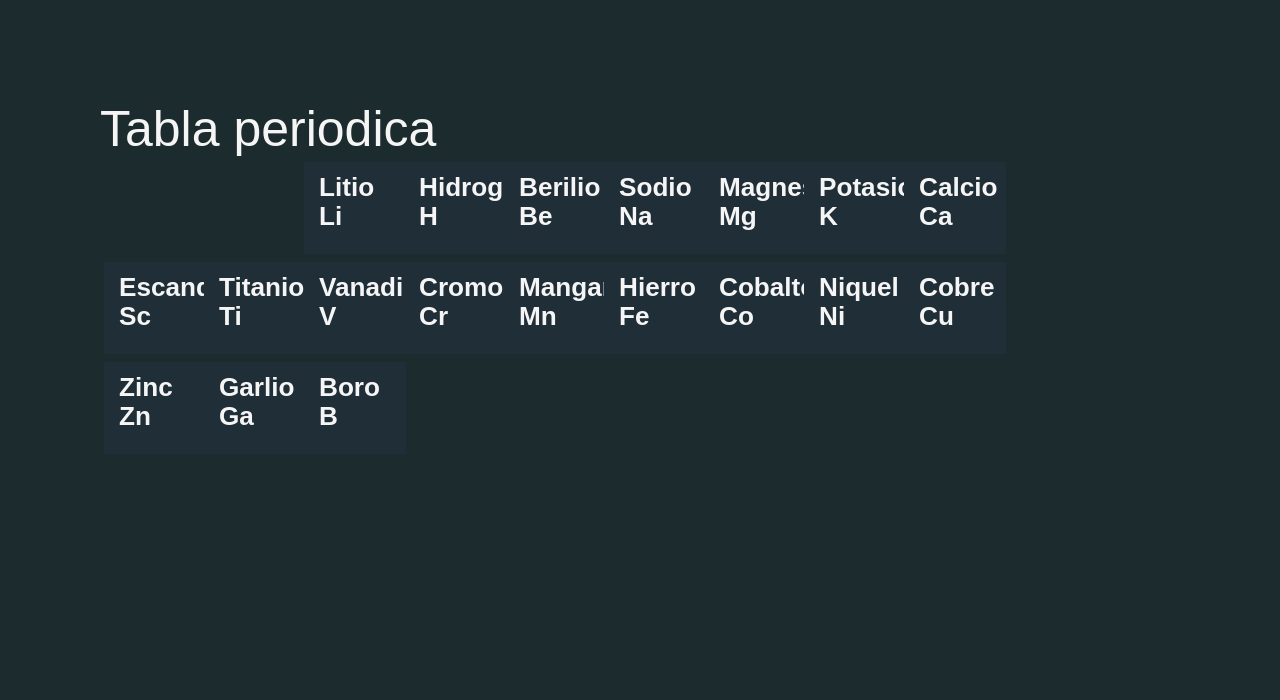
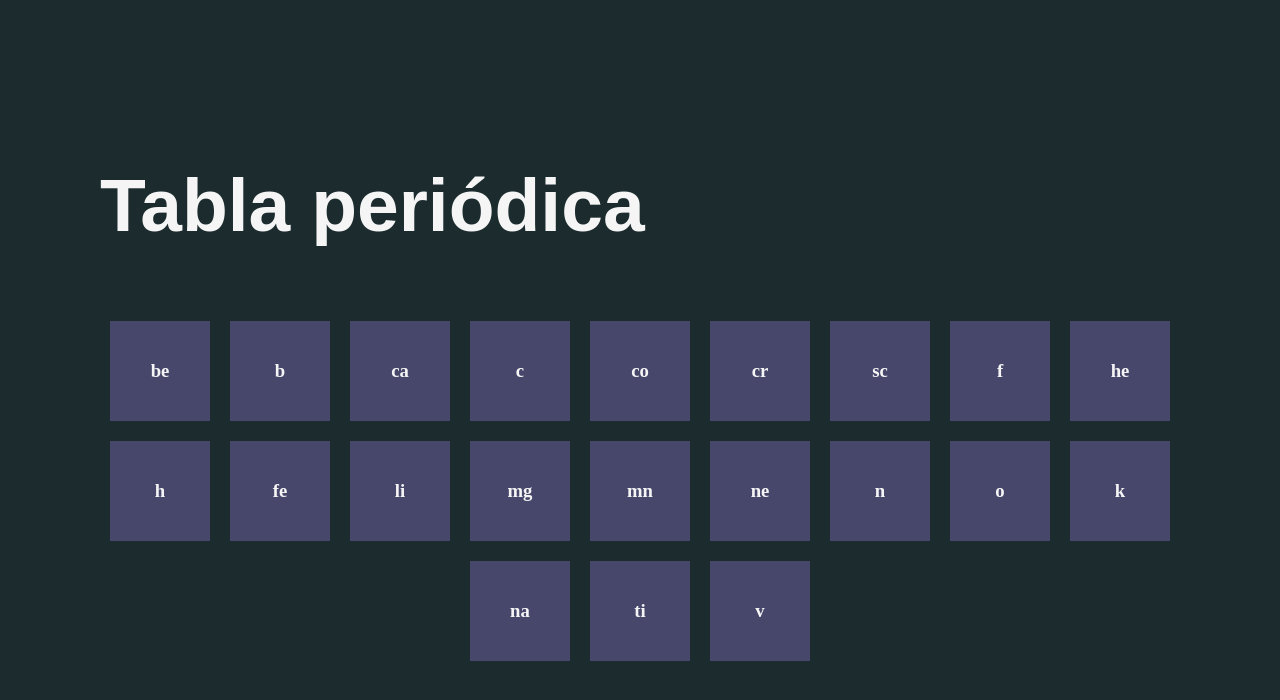
Before and after one commit to ivoncone/tabla-periodica, a Flask app: page / in a window 1280 px wide. Shown: the top 700 px of the page. Run offline with Flask 2, Linux system fonts and the light colour scheme; data comes from the database, SQL or seed files in the repository; both versions use the stored data as it was after the commit.

Commit message:
creacion de base de datos

```diff
--- a/app.py
+++ b/app.py
@@ -1,7 +1,41 @@
 from flask import Flask, render_template, url_for
+from flask_sqlalchemy import SQLAlchemy
+from datetime import datetime
+from flask_wtf import FlaskForm
+from wtforms import StringField, SubmitField, BooleanField
+import sys
+import os
+import uuid as uuid
 
 app = Flask(__name__)
+app.config['SECRET_KEY'] = "me gustan las manzanas"
+app.debug=True
 
+# Create database
+app.config['SQLALCHEMY_DATABASE_URI'] = 'sqlite:///elements.db'
+
+db = SQLAlchemy(app)
+
+# Create model
+class Elements(db.Model):
+	id = db.Column(db.Integer, primary_key=True)
+	symbol = db.Column(db.String(200), nullable=False)
+	name = db.Column(db.String(100), nullable=False)
+	atomic_number = db.Column(db.Integer)
+	atomic_weight =  db.Column(db.Integer)
+
+	def __repr__(self):
+		return '<Name %r>' % self.name
+
+class ElementsForm(FlaskForm):
+	symbol = StringField("symbol")
+	name = StringField("Name")
+	atomic_number = StringField("atomic number")
+	atomic_weight = StringField("atomic weight")
+	submit = SubmitField("submit")
+
+
+# Dummy Array
 elements = (
 	("Litio", "Li"),
 	("Hidrogeno", "H"),
@@ -24,7 +58,21 @@ elements = (
 	("Boro", "B")
 	)
 
+@app.route("/")
+def index():
+	elements = Elements.query.order_by(Elements.name)
+	return render_template("index.html", elements=elements)
 
-@app.route("/")
-def table():
-	return render_template("table.html", elements=elements)
+@app.route('/element/add', methods=['GET', 'POST'])
+def add_element():
+	form = ElementsForm()
+	if form.validate_on_submit():
+		element = Elements(symbol=form.symbol.data, name=form.name.data, atomic_number=form.atomic_number.data, atomic_weight=form.atomic_weight.data)
+		form.symbol.data = ''
+		form.name.data = ''
+		form.atomic_number = ''
+		form.atomic_weight.data = ''
+
+		db.session.add(element)
+		db.session.commit()
+	return render_template("add_element.html", form=form)
--- a/static/style.css
+++ b/static/style.css
@@ -8,63 +8,29 @@ a {
 
 }
 .title{
-	display: grid;
+	display: flex;
 	font-size: 50px;
 	font-family: sans-serif;
 	color: whitesmoke;
 	position: relative;
 
 }
-.periodic-table {
-	display: grid;
-	grid-template-columns: repeat(9, 100px);
-	grid-template-rows: repeat(4, 100px);
-	grid gap: auto;
-	max-width: 1200px;
-	justify-content: center:
+.flex-container{
+	display: flex;
+  	flex-wrap: wrap;
+  	justify-content: center;
+  	align-content: center;
 
 }
-.element-1{
-	padding: 4px;
-	position: relative;
-	z-index: 1;
-	cursor: default:
-	transition: all 0.3s ease;
-
+.flex-container>div {
+	border-left-color: ghostwhite;
+	background-color: #47476b;
+	color: whitesmoke;
+	width: 80px;
+	height: 80px;
+	margin: 10px;
+	justify-content: center;
+  	align-content: center;
+  	text-align: center;
+  	padding: 10px;
 }
-.element-1 .element-inner{
-	background: #202e38;
-	padding: 10px 15px;
-	width:  calc(100% - 20px);
-	height: calc(100% - 20px);
-	transition: inherit;
-}
-.element-1 .title{
-	font: 700 26.1538px "Poppins", sans-serif;
-	margin:  0.3m 0 0;
-	transition: 0.8s ease 600ms;
-
-}
-.element-1 .desc{
-	font:  500 12px"Poppins", sans-serif;
-	margin-top: -0.2em;
-
-}
-.element-1:hover{
-	transform: scale(1.12);
-	z-index: 10;
-}
-.element-1:hover .element-inner{
-	background: transparent;
-}
-.element-1:hover .title, .element-1:hover .desc{
-	-webkit-text-fill-color:  #222;
-
-}
-.element-1:hover:after{
-	top: 105%;
-	opacity: : 1;
-}
-.element-1{
-	cursor: pointer;
-}
--- /dev/null
+++ b/templates/index.html
@@ -0,0 +1,16 @@
+<!doctype html>
+<html lang="en">
+<head>
+<meta charset="utf-8">
+	<title> Periodic Table </title>
+	<link rel="stylesheet" href='/static/style.css' />
+</head>
+	<body>
+		<div class="title"><h2>Tabla periódica</h2></div>
+		<div class="flex-container">
+			{% for element in elements %}
+			<div><h3>{{ element.symbol }}</h3></div>
+				{% endfor %}
+			</div>
+	</body>
+</html>
--- a/templates/table.html
+++ /dev/null
@@ -1,26 +0,0 @@
-<!doctype html>
-<html lang="en">
-<head>
-<meta charset="utf-8">
-	<title> Periodic Table </title>
-	<link rel="stylesheet" href='/static/style.css' />
-</head>
-	<body>
-		<div class="title">Tabla periodica</div>
-		<div class="periodic-table">
-			<div class="space-1"></div>
-			<div class="space-2"></div>
-			{% for element in elements %}
-			<div class="element-1">
-				<div class="element-inner">
-					{% for cell in element %}
-					<div class="title">{{ cell }}</div>
-					<div class="desc"></div>
-					{% endfor %}
-
-				</div>
-			</div>
-			{% endfor %}
-		</div>
-	</body>
-</html>
```
Also changed, not shown: hello.py (added, +22 -0 lines), requirements.txt (added, +9 -0 lines), templates/add_element.html (added, +26 -0 lines), elements.db (added).
